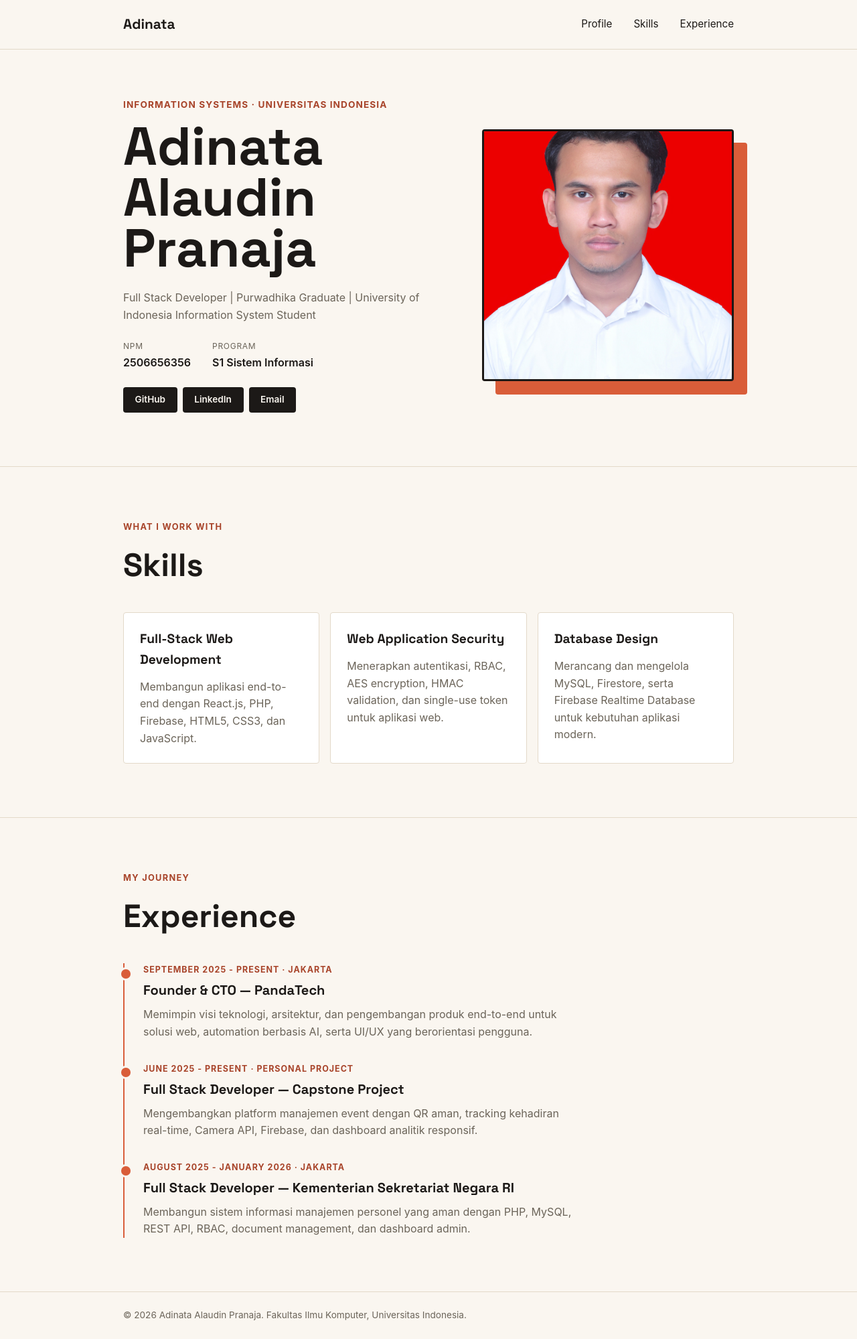
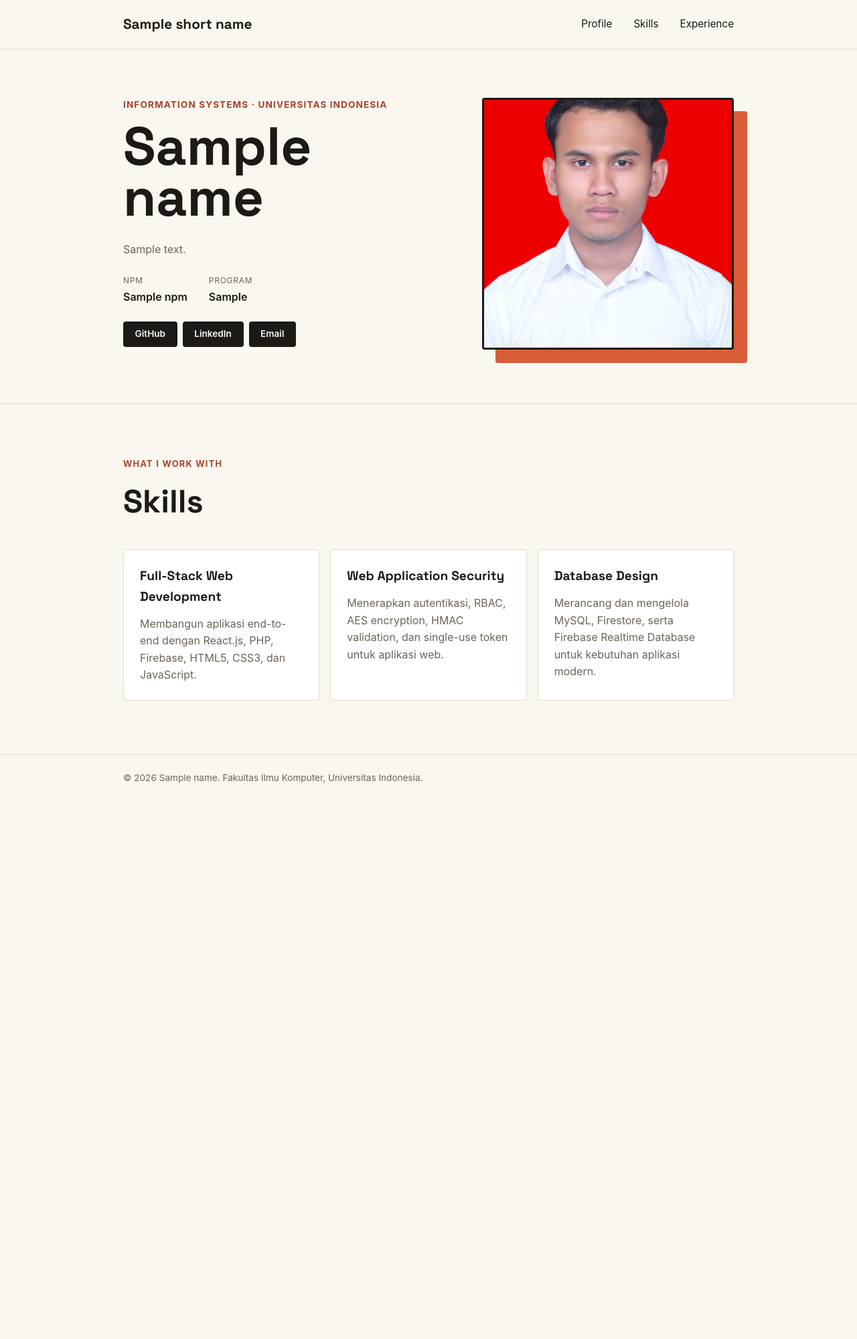
Before and after one commit to adinatapranaja/myportofolio, a Django app: template templates/index.html in a window 1280 px wide. Shown: the whole page at 67% size. After the commit the page ends 1169 px from the top, so only its background shows below. Run offline with Django 5.2, Linux system fonts and the light colour scheme; the template is opened without the code that fills it: most values are stand-ins (such as "Sample title", 1, 10 or a date in 2020).

Commit message:
implement views and dynamic templates

```diff
--- a/templates/index.html
+++ b/templates/index.html
@@ -3,7 +3,7 @@
 <head>
     <meta charset="UTF-8">
     <meta name="viewport" content="width=device-width, initial-scale=1.0">
-    <title>Adinata - Portfolio</title>
+    <title>{{ name }} - Portfolio</title>
     <link rel="preconnect" href="https://fonts.googleapis.com">
     <link rel="preconnect" href="https://fonts.gstatic.com" crossorigin>
     <link href="https://fonts.googleapis.com/css2?family=Space+Grotesk:wght@500;700&display=swap" rel="stylesheet">
@@ -12,7 +12,7 @@
 <body>
     <header class="site-header">
         <div class="container">
-            <a href="#profile" class="brand">Adinata</a>
+            <a href="#profile" class="brand">{{ short_name }}</a>
             <nav>
                 <a href="#profile">Profile</a>
                 <a href="#skills">Skills</a>
@@ -26,22 +26,22 @@
             <div class="container hero-grid">
                 <div class="hero-identity">
                     <p class="hero-kicker">Information Systems &middot; Universitas Indonesia</p>
-                    <h1>Adinata Alaudin Pranaja</h1>
+                    <h1>{{ name }}</h1>
                 </div>
                 <div class="hero-photo">
                     <div class="photo-block"></div>
-                    <img class="avatar" src="/static/img/adinata.jpg" alt="Photo of Adinata">
+                    <img class="avatar" src="/static/img/adinata.jpg" alt="Photo of {{ name }}">
                 </div>
                 <div class="hero-details">
-                    <p class="bio">Full Stack Developer | Purwadhika Graduate | University of Indonesia Information System Student</p>
+                    <p class="bio">{{ bio }}</p>
                     <dl class="meta-list">
                         <div class="meta-row">
                             <dt>NPM</dt>
-                            <dd>2506656356</dd>
+                            <dd>{{ npm }}</dd>
                         </div>
                         <div class="meta-row">
                             <dt>Program</dt>
-                            <dd>S1 Sistem Informasi</dd>
+                            <dd>{{ study_program }}</dd>
                         </div>
                     </dl>
                     <div class="social-links">
@@ -74,34 +74,11 @@
             </div>
         </section>
 
-        <section class="experience" id="experience" aria-labelledby="experience-title">
-            <div class="container">
-                <p class="section-kicker">My journey</p>
-                <h2 id="experience-title">Experience</h2>
-                <div class="experience-list">
-                    <article class="experience-item">
-                        <p class="experience-label">September 2025 - Present · Jakarta</p>
-                        <h3>Founder &amp; CTO — PandaTech</h3>
-                        <p>Memimpin visi teknologi, arsitektur, dan pengembangan produk end-to-end untuk solusi web, automation berbasis AI, serta UI/UX yang berorientasi pengguna.</p>
-                    </article>
-                    <article class="experience-item">
-                        <p class="experience-label">June 2025 - Present · Personal Project</p>
-                        <h3>Full Stack Developer — Capstone Project</h3>
-                        <p>Mengembangkan platform manajemen event dengan QR aman, tracking kehadiran real-time, Camera API, Firebase, dan dashboard analitik responsif.</p>
-                    </article>
-                    <article class="experience-item">
-                        <p class="experience-label">August 2025 - January 2026 · Jakarta</p>
-                        <h3>Full Stack Developer — Kementerian Sekretariat Negara RI</h3>
-                        <p>Membangun sistem informasi manajemen personel yang aman dengan PHP, MySQL, REST API, RBAC, document management, dan dashboard admin.</p>
-                    </article>
-                </div>
-            </div>
-        </section>
     </main>
 
     <footer class="site-footer">
         <div class="container">
-            <p>&copy; 2026 Adinata Alaudin Pranaja. Fakultas Ilmu Komputer, Universitas Indonesia.</p>
+            <p>&copy; 2026 {{ name }}. Fakultas Ilmu Komputer, Universitas Indonesia.</p>
         </div>
     </footer>
 </body>
```
Also changed, not shown: main/views.py (+24 -1 lines), templates/experience.html (added, +57 -0 lines).
